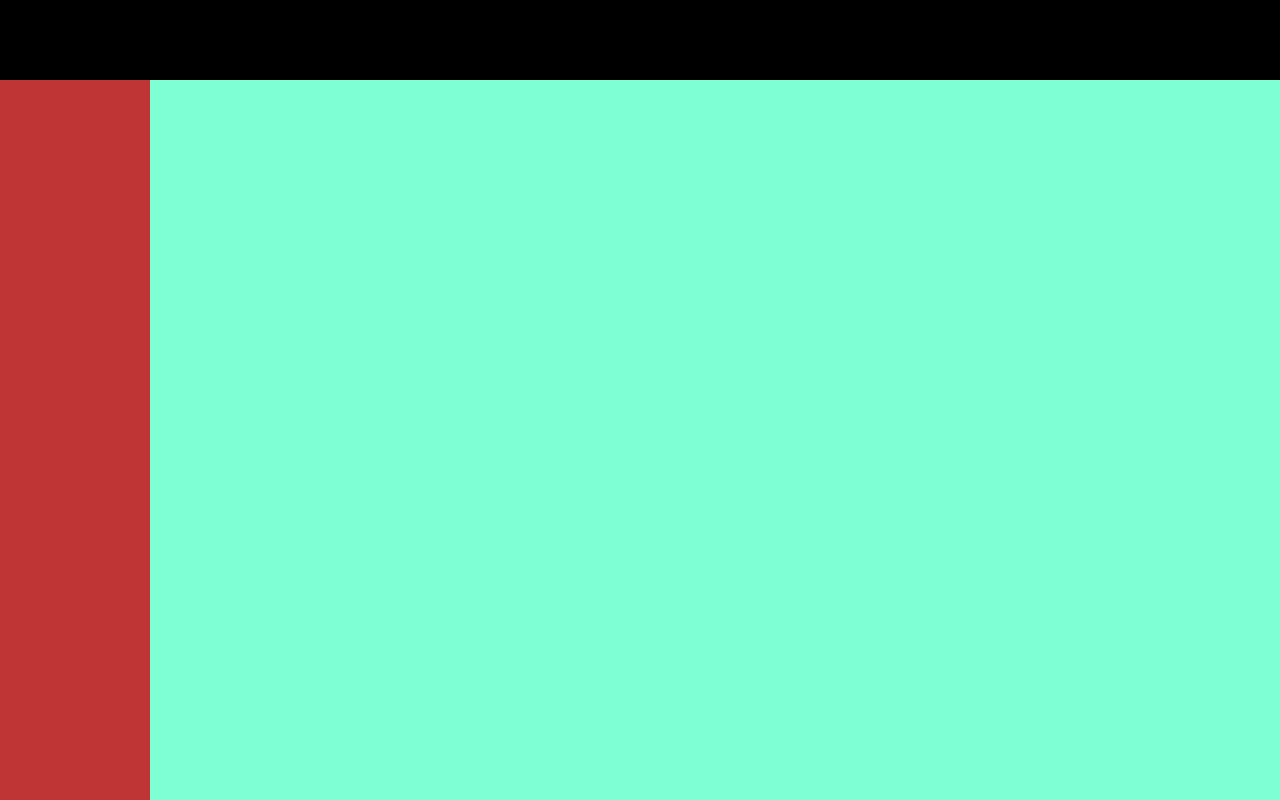
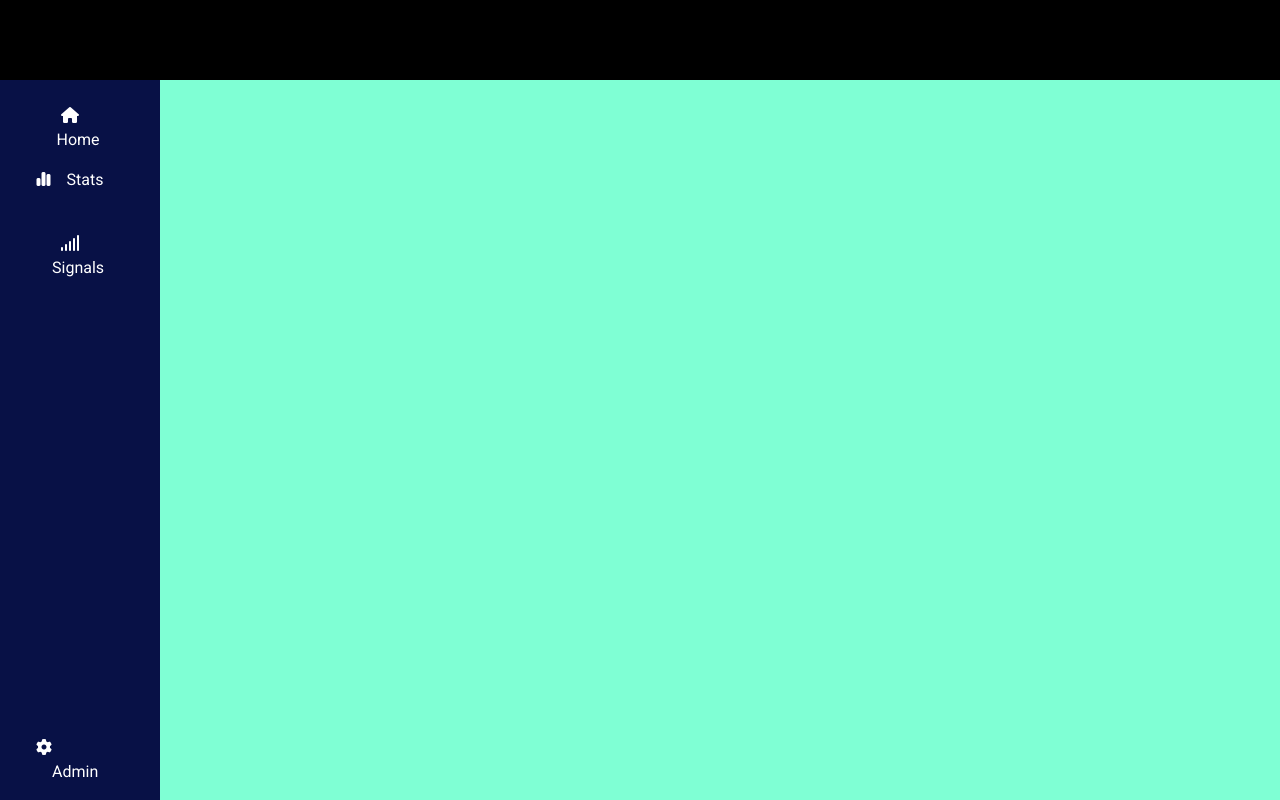
Before and after one commit to Andrea9808/html-css-bootstrap-dashboard, a plain HTML site: page index.html in a window 1280 px wide. Drawn offline with nearby package versions, Linux system fonts and the light colour scheme.

Commit message:
creata sidebar

```diff
--- a/css/style.css
+++ b/css/style.css
@@ -1,3 +1,8 @@
+
+
+*{
+    font-family: 'Roboto', sans-serif;
+}
 
 .nav_bar{
    background-color: black;
@@ -5,9 +10,7 @@
 }
 
 .sidebar{
-    width: 150px;
-    height: 100%;
-    background-color: rgb(191, 52, 52);
+    background-color: rgb(8, 17, 70);
 }
 
 .wrapper_up{
@@ -17,7 +20,13 @@
 }
 
 .main_content{
-    width: calc(100vw - 150px);
+    flex-grow: 1;
     height: 100%;
     background-color: aquamarine;
 }
+
+/* SIDEBAR */
+
+.sidebar a{
+    color: white;
+}
--- a/index.html
+++ b/index.html
@@ -3,6 +3,9 @@
 <head>
     <meta charset="UTF-8">
     <meta name="viewport" content="width=device-width, initial-scale=1.0">
+    <link rel="preconnect" href="https://fonts.googleapis.com">
+    <link rel="preconnect" href="https://fonts.gstatic.com" crossorigin>
+    <link href="https://fonts.googleapis.com/css2?family=Roboto&display=swap" rel="stylesheet">
     <link rel="stylesheet" href="https://cdnjs.cloudflare.com/ajax/libs/font-awesome/6.4.2/css/all.min.css" integrity="sha512-z3gLpd7yknf1YoNbCzqRKc4qyor8gaKU1qmn+CShxbuBusANI9QpRohGBreCFkKxLhei6S9CQXFEbbKuqLg0DA==" crossorigin="anonymous" referrerpolicy="no-referrer">
     <link href="https://cdn.jsdelivr.net/npm/bootstrap@5.0.2/dist/css/bootstrap.min.css" rel="stylesheet" integrity="sha384-EVSTQN3/azprG1Anm3QDgpJLIm9Nao0Yz1ztcQTwFspd3yD65VohhpuuCOmLASjC" crossorigin="anonymous">
     <link rel="stylesheet" href="css/style.css">
@@ -17,9 +20,35 @@
 
         <main>
             <section class="wrapper_up">
-            <section class="sidebar">
+                <div class="sidebar text-center">
+                    <div class="container-fluid h-100 d-flex flex-column justify-content-between">
+                        <div class="row flex-nowrap">
+                            <div class="col-auto col-md-2">
+                                <div class="box p-2">
+                                    <ul class="nav nav-pills flex-column mt-2">
+                                        <li class="nav-item">
+                                            <a href="#" class="nav-link"><i class="fa-solid fa-house"></i><span class="d-none d-sm-inline text-white ms-3">Home</span></a>
+                                        </li>
+                                        <li class="nav-item">
+                                            <a href="#" class="nav-link"><i class="fa-solid fa-chart-simple"></i><span class="d-none d-sm-inline text-white ms-3">Stats</span></a>
+                                        </li>
+                                        <li class="nav-item">
+                                            <a href="#" class="nav-link"><i class="fa-solid fa-signal"></i><span class="d-none d-sm-inline text-white ms-3">Signals</span></a>
+                                        </li>
+                                    </ul>
+                                </div>
+                            </div>
+                        </div>
 
-            </section>
+                        <div class="row flex-nowrap">
+                            <div class="col-auto col-md-2">
+                                <div class="box p-2">
+                                    <a href="#" class="nav-link"><i class="fa-solid fa-gear"></i><span class="d-none d-sm-inline text-white ms-3">Admin</span></a>
+                                </div>
+                            </div>
+                        </div>
+                    </div>
+                </div>
 
                 <section class="main_content">
 
```
Lines whose indentation alone changed are shown as unchanged.
